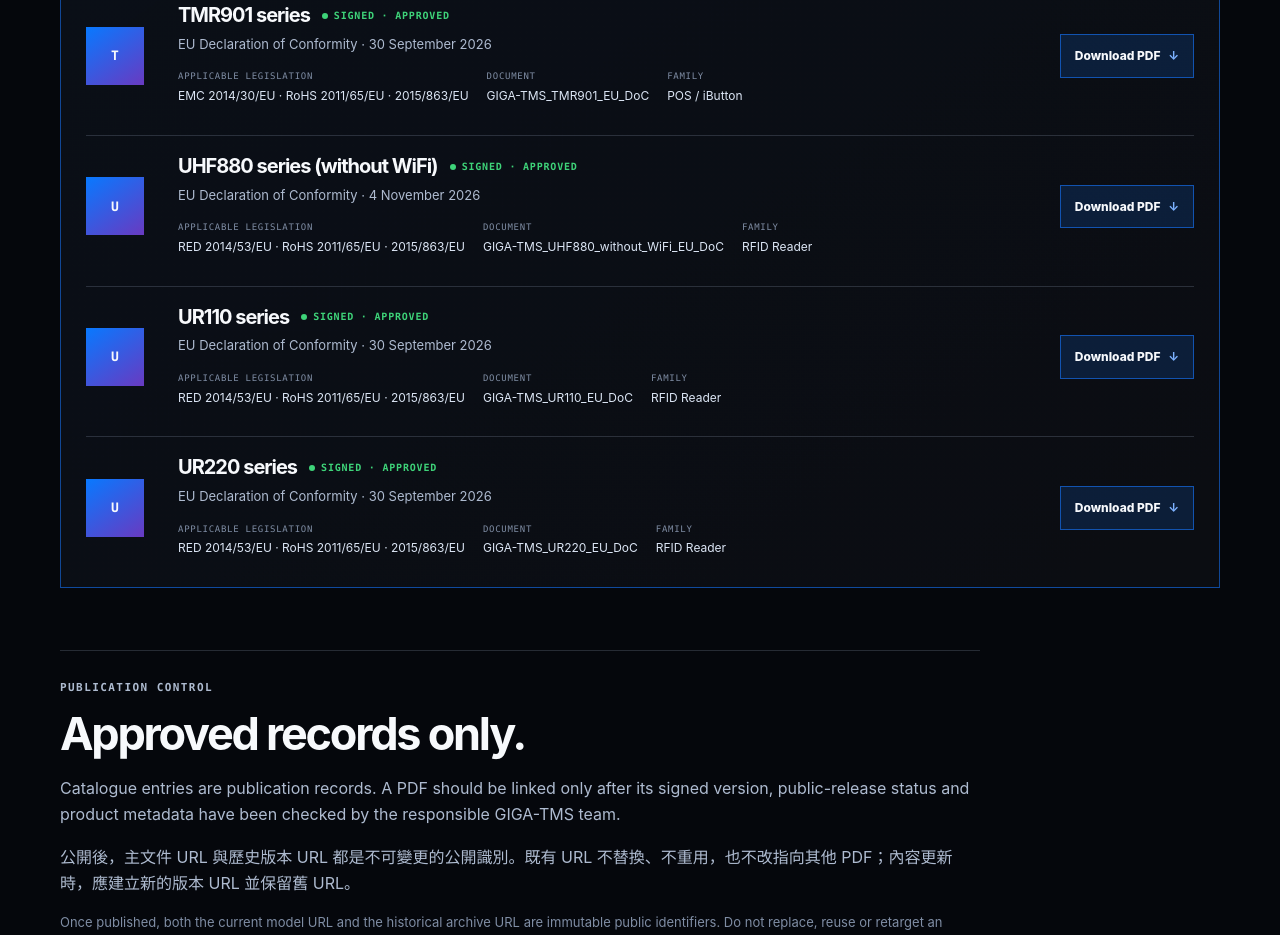
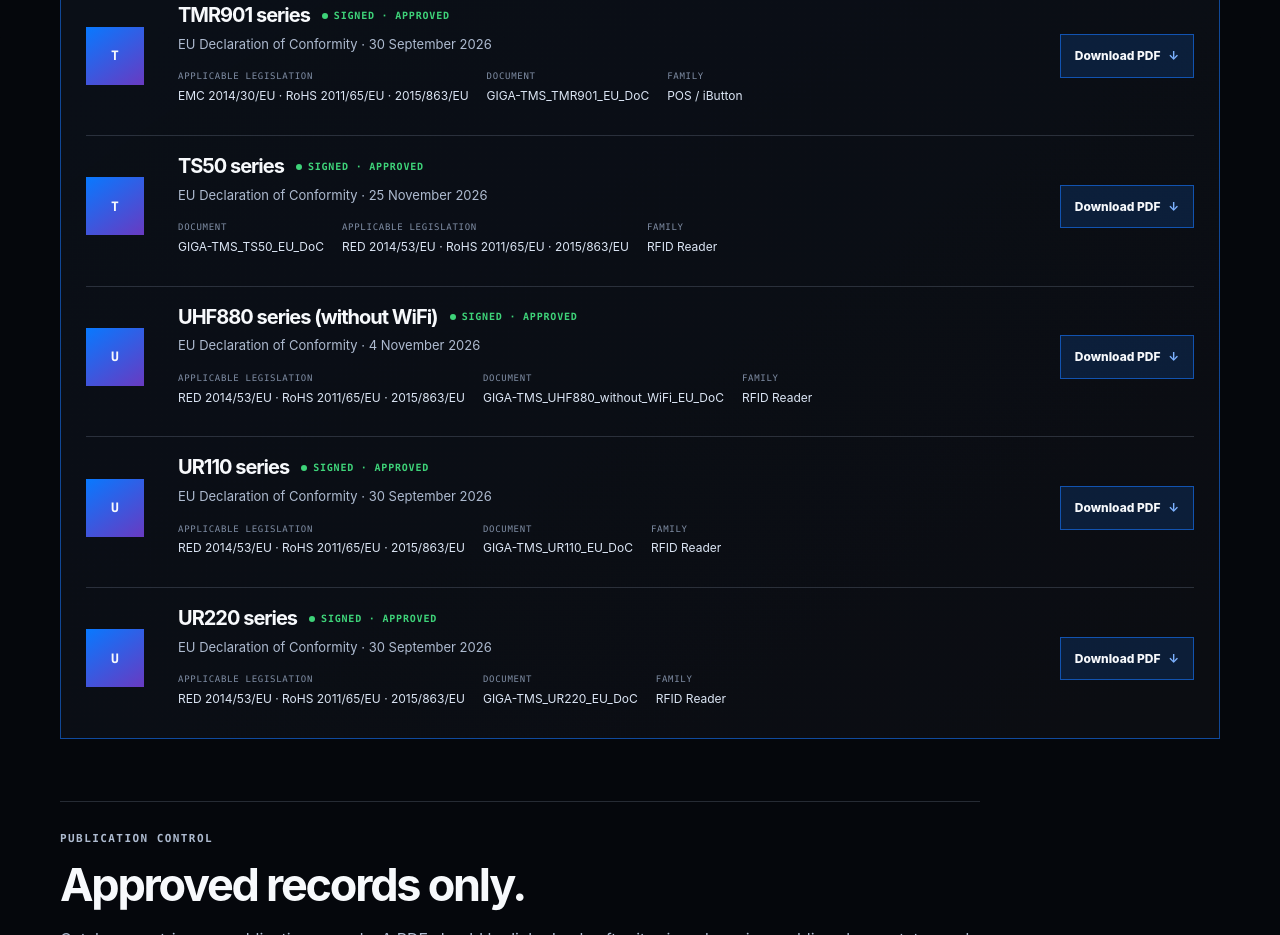
Before and after one commit to gigatms/doc-portal, a plain HTML site: page doc/eu-doc-red/index.html in a window 1280 px wide. Shown: the part 5320-6255 px from the top of the page. Drawn offline with Linux system fonts and the light colour scheme.

Commit message:
Add approved TS50 EU DoC

```diff
--- a/doc/eu-doc-red/index.html
+++ b/doc/eu-doc-red/index.html
@@ -308,6 +308,15 @@
           </div>
           <a class="record-download" href="/doc/eu-doc-red/TMR901.pdf" download>Download PDF <b>↓</b></a>
         </article>
+        <article class="model-record" id="model-ts50">
+          <span class="model-letter">T</span>
+          <div class="record-main">
+            <div class="record-heading"><h3>TS50 series</h3><span class="record-status">SIGNED · APPROVED</span></div>
+            <p>EU Declaration of Conformity · 25 November 2026</p>
+            <dl class="record-meta"><div><dt>Document</dt><dd>GIGA-TMS_TS50_EU_DoC</dd></div><div class="applicable-legislation"><dt>Applicable legislation</dt><dd>RED 2014/53/EU · RoHS 2011/65/EU · 2015/863/EU</dd></div><div><dt>Family</dt><dd>RFID Reader</dd></div></dl>
+          </div>
+          <a class="record-download" href="/doc/eu-doc-red/TS50.pdf" download>Download PDF <b>↓</b></a>
+        </article>
         <article class="model-record" id="model-uhf880">
           <span class="model-letter">U</span>
           <div class="record-main">
```
Also changed, not shown: 1 other file.
